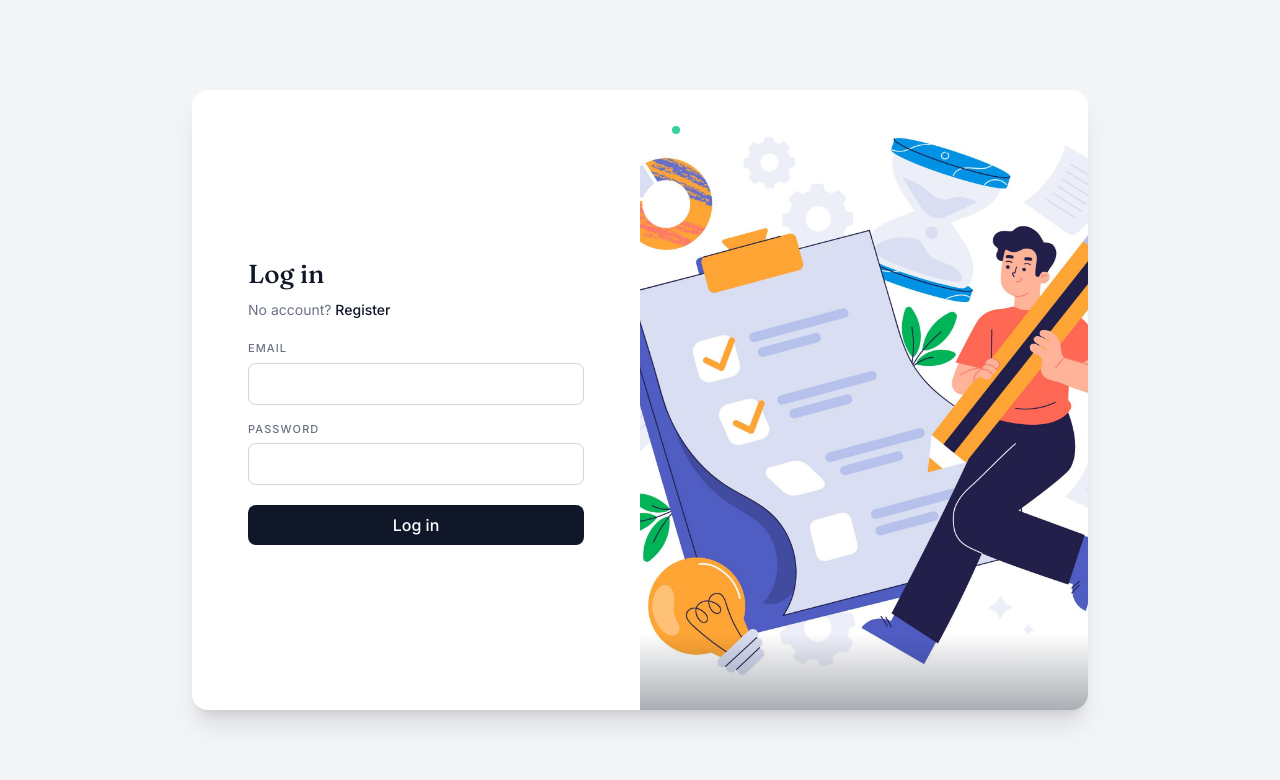
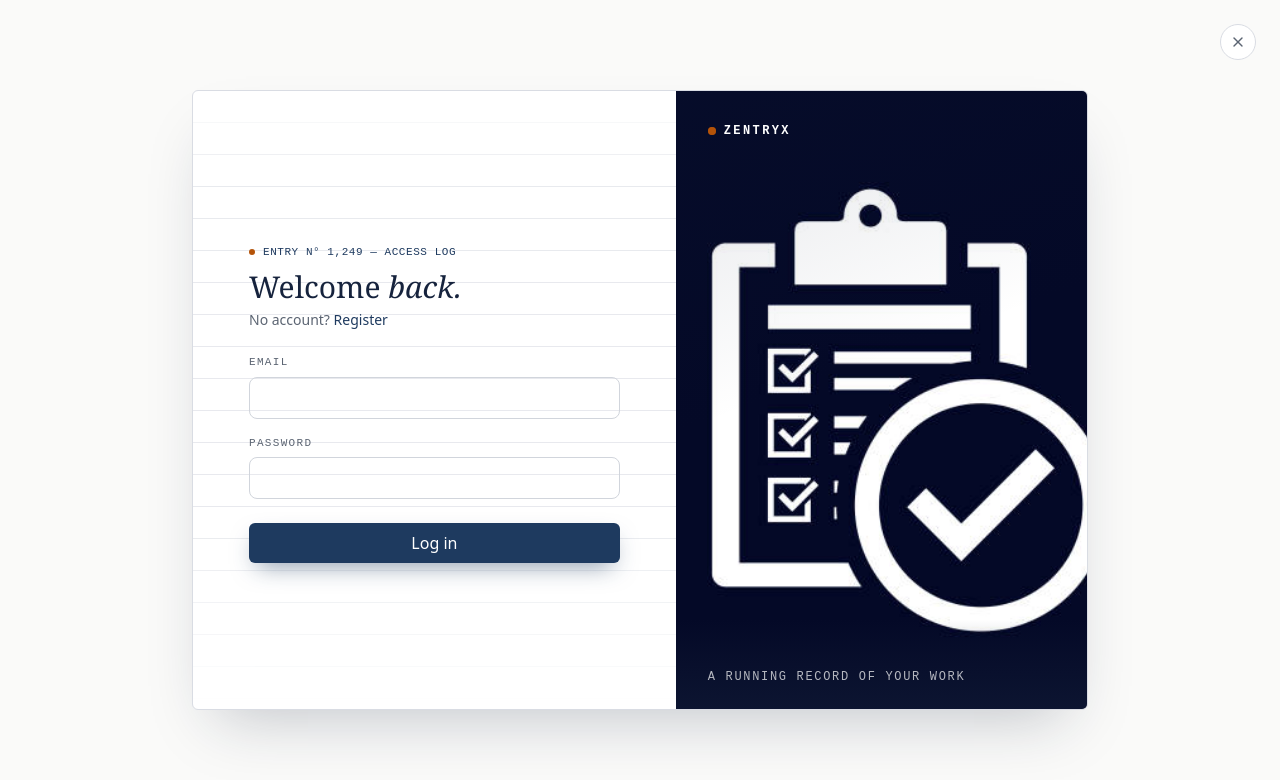
Before and after one commit to DilharaC/task-analytics-management-system, a React (Vite) app in the folder frontend/: page /login in a window 1280 px wide. Shown: the top 780 px of the page. Built offline with nearby package versions, Linux system fonts and the light colour scheme; no server answers.

Commit message:
style: restyle login and register pages to match ledger design system

```diff
--- a/frontend/src/routes/LoginPage.tsx
+++ b/frontend/src/routes/LoginPage.tsx
@@ -1,10 +1,23 @@
 import { useState } from 'react';
 import type { FormEvent } from 'react';
 import { Link, useNavigate } from 'react-router-dom';
+import { X, CheckSquare } from 'lucide-react';
 import { useAuth } from '../context/AuthContext';
 import { Button } from '../components/ui/Button';
 import { Input } from '../components/ui/Input';
 import loginImage from '../assets/login-image.jpg';
+
+// ---------------------------------------------------------------------------
+// Matches the design system established on the landing page:
+// Newsreader (serif, one italic accent per headline) + IBM Plex Sans (body)
+// + IBM Plex Mono (labels, eyebrow, annotations). Same palette — paper,
+// ink, ink-blue, rule, slate, stamp-amber. The entry-number eyebrow and the
+// live dot on the image panel are the same ledger vocabulary as the hero.
+// ---------------------------------------------------------------------------
+
+const FONT_SERIF = "'Newsreader', Georgia, serif";
+const FONT_SANS = "'IBM Plex Sans', system-ui, sans-serif";
+const FONT_MONO = "'IBM Plex Mono', ui-monospace, monospace";
 
 export function LoginPage() {
   const { login } = useAuth();
@@ -29,73 +42,132 @@ export function LoginPage() {
   }
 
   return (
-    <div className="flex items-center justify-center min-h-screen bg-gray-100 p-4" style={{ fontFamily: "'Inter', sans-serif" }}>
-      <div className="flex w-full max-w-4xl min-h-[620px] bg-white rounded-2xl shadow-xl overflow-hidden">
+    <div
+      className="relative flex min-h-screen items-center justify-center bg-[#FAFAF9] p-4"
+      style={{ fontFamily: FONT_SANS }}
+    >
+      <Link
+        to="/"
+        aria-label="Close and return to home"
+        className="absolute right-6 top-6 z-20 flex h-9 w-9 items-center justify-center rounded-full border border-[#D9DCE3] bg-white text-[#5B6472] transition-colors hover:bg-[#F1F0EC] hover:text-[#16233D] focus:outline-none focus-visible:ring-2 focus-visible:ring-[#1E3A5F]/40"
+      >
+        <X size={16} />
+      </Link>
+
+      <div className="flex min-h-[620px] w-full max-w-4xl overflow-hidden rounded-md border border-[#D9DCE3] bg-white shadow-[0_30px_60px_-24px_rgba(22,35,61,0.25)]">
         {/* Left: form */}
-        <div className="flex flex-1 items-center justify-center p-8 md:p-14 order-2 md:order-1">
-          <form onSubmit={handleSubmit} className="w-full max-w-sm flex flex-col gap-5">
+        <div className="relative order-2 flex flex-1 items-center justify-center p-8 md:order-1 md:p-14">
+          {/* faint ruled-paper texture, same device as the landing hero */}
+          <div
+            className="pointer-events-none absolute inset-0"
+            style={{
+              backgroundImage:
+                'repeating-linear-gradient(to bottom, transparent 0, transparent 31px, #D9DCE3 31px, #D9DCE3 32px)',
+              maskImage: 'linear-gradient(to bottom, transparent 0%, black 15%, black 70%, transparent 100%)',
+              WebkitMaskImage:
+                'linear-gradient(to bottom, transparent 0%, black 15%, black 70%, transparent 100%)',
+              opacity: 0.6,
+            }}
+          />
+
+          <form onSubmit={handleSubmit} className="relative flex w-full max-w-sm flex-col gap-6">
             <div>
-              <h1 className="text-[26px] text-gray-900" style={{ fontFamily: "'Fraunces', serif", fontWeight: 500 }}>
-                Log in
+              <span
+                className="mb-3 inline-flex items-center gap-2 text-[11px] font-medium tracking-wider text-[#1E3A5F]"
+                style={{ fontFamily: FONT_MONO }}
+              >
+                <span className="h-1.5 w-1.5 rounded-full bg-[#B45309]" />
+                ENTRY N&deg; 1,249 — ACCESS LOG
+              </span>
+              <h1
+                className="text-[30px] leading-none text-[#16233D]"
+                style={{ fontFamily: FONT_SERIF, fontWeight: 500 }}
+              >
+                Welcome <span className="italic">back.</span>
               </h1>
-              <p className="text-sm text-gray-500 mt-1.5">
+              <p className="mt-2 text-sm text-[#5B6472]">
                 No account?{' '}
-                <Link to="/register" className="font-medium" style={{ color: '#0F1729' }}>
+                <Link to="/register" className="font-medium text-[#1E3A5F] hover:underline">
                   Register
                 </Link>
               </p>
             </div>
 
             {error && (
-              <p className="text-sm text-red-700 bg-red-50 border border-red-100 px-3 py-2 rounded">
+              <p className="rounded-md border border-red-100 bg-red-50 px-3 py-2 text-sm text-red-700">
                 {error}
               </p>
             )}
 
             <div className="flex flex-col gap-4">
               <div>
-                <label className="block text-[11px] font-medium tracking-[0.1em] uppercase text-gray-500 mb-1.5">
+                <label
+                  className="mb-1.5 block text-[11px] font-medium uppercase tracking-[0.12em] text-[#5B6472]"
+                  style={{ fontFamily: FONT_MONO }}
+                >
                   Email
                 </label>
                 <Input type="email" value={email} onChange={(e) => setEmail(e.target.value)} required />
               </div>
               <div>
-                <label className="block text-[11px] font-medium tracking-[0.1em] uppercase text-gray-500 mb-1.5">
+                <label
+                  className="mb-1.5 block text-[11px] font-medium uppercase tracking-[0.12em] text-[#5B6472]"
+                  style={{ fontFamily: FONT_MONO }}
+                >
                   Password
                 </label>
-                <Input type="password" value={password} onChange={(e) => setPassword(e.target.value)} required />
+                <Input
+                  type="password"
+                  value={password}
+                  onChange={(e) => setPassword(e.target.value)}
+                  required
+                />
               </div>
             </div>
 
             <Button
               type="submit"
               disabled={loading}
-              style={{ backgroundColor: '#0F1729' }}
-              className="text-white hover:opacity-90"
+              style={{ backgroundColor: '#1E3A5F' }}
+              className="rounded-md !bg-[#1E3A5F] text-white shadow-[0_10px_24px_-8px_rgba(30,58,95,0.55)] transition-all hover:-translate-y-0.5 hover:!bg-[#16283F] hover:shadow-[0_14px_28px_-8px_rgba(30,58,95,0.6)]"
             >
-              {loading ? 'Logging in...' : 'Log in'}
+              {loading ? 'Logging in…' : 'Log in'}
             </Button>
           </form>
         </div>
 
-        {/* Right: image panel — clean, minimal overlay */}
-        <div className="hidden md:block md:w-[50%] relative overflow-hidden order-1 md:order-2">
-          <img
-            src={loginImage}
-            alt=""
-            className="absolute inset-0 w-full h-full object-cover"
+        {/* Right: image panel */}
+        <div className="relative order-1 hidden overflow-hidden md:block md:w-[46%] md:order-2">
+          <img src={loginImage} alt="" className="absolute inset-0 h-full w-full object-cover" />
+          <div
+            className="absolute inset-x-0 bottom-0 h-28"
+            style={{ background: 'linear-gradient(180deg, rgba(22,35,61,0) 20%, rgba(22,35,61,0.45) 100%)' }}
           />
-          {/* faint bottom scrim only, just enough to seat the wordmark */}
           <div
-            className="absolute inset-x-0 bottom-0 h-24"
-            style={{ background: 'linear-gradient(180deg, rgba(15,23,41,0) 20%, rgba(15,23,41,0.35) 100%)' }}
+            className="pointer-events-none absolute inset-0"
+            style={{ background: 'linear-gradient(160deg, rgba(22,35,61,0.12) 0%, rgba(22,35,61,0) 45%)' }}
           />
 
-          <div className="absolute top-8 left-8 flex items-center gap-2">
-            <span className="w-2 h-2 rounded-full" style={{ backgroundColor: '#34D399' }} />
-            <span className="text-xs font-medium tracking-[0.2em] uppercase text-white">
-              Flowline
+          <div className="absolute left-8 top-8 flex items-center gap-2">
+            <span className="relative flex h-2 w-2">
+              <span className="absolute inline-flex h-full w-full animate-ping rounded-full bg-[#B45309]/60 motion-reduce:animate-none" />
+              <span className="relative inline-flex h-2 w-2 rounded-full bg-[#B45309]" />
             </span>
+            <span
+              className="text-xs font-semibold uppercase tracking-[0.2em] text-white"
+              style={{ fontFamily: FONT_MONO }}
+            >
+              Zentryx
+            </span>
+          </div>
+
+          <div className="absolute bottom-6 left-8 right-8">
+            <p
+              className="text-xs uppercase tracking-[0.14em] text-white/70"
+              style={{ fontFamily: FONT_MONO }}
+            >
+              A running record of your work
+            </p>
           </div>
         </div>
       </div>
--- a/frontend/src/routes/RegisterPage.tsx
+++ b/frontend/src/routes/RegisterPage.tsx
@@ -1,9 +1,21 @@
 import { useState } from 'react';
 import type { FormEvent } from 'react';
 import { Link, useNavigate } from 'react-router-dom';
+import { X, CheckSquare } from 'lucide-react';
 import { useAuth } from '../context/AuthContext';
 import { Button } from '../components/ui/Button';
 import { Input } from '../components/ui/Input';
+import loginImage from '../assets/login-image.jpg';
+
+// ---------------------------------------------------------------------------
+// Mirrors LoginPage.tsx — same design system, image panel flipped to the
+// left so the pair feels like two entries in the same ledger, not two
+// unrelated screens. "Start your ledger" callback matches the landing CTA.
+// ---------------------------------------------------------------------------
+
+const FONT_SERIF = "'Newsreader', Georgia, serif";
+const FONT_SANS = "'IBM Plex Sans', system-ui, sans-serif";
+const FONT_MONO = "'IBM Plex Mono', ui-monospace, monospace";
 
 export function RegisterPage() {
   const { register } = useAuth();
@@ -29,30 +41,144 @@ export function RegisterPage() {
   }
 
   return (
-    <div className="flex items-center justify-center min-h-screen bg-gray-50">
-      <form onSubmit={handleSubmit} className="bg-white p-8 rounded-xl shadow-sm w-full max-w-sm flex flex-col gap-4">
-        <h1 className="text-2xl font-bold text-gray-900">Create account</h1>
-        {error && <p className="text-sm text-red-600 bg-red-50 p-2 rounded">{error}</p>}
-        <Input label="Name" value={name} onChange={(e) => setName(e.target.value)} />
-        <Input label="Email" type="email" value={email} onChange={(e) => setEmail(e.target.value)} required />
+    <div
+      className="relative flex min-h-screen items-center justify-center bg-[#FAFAF9] p-4"
+      style={{ fontFamily: FONT_SANS }}
+    >
+      <Link
+        to="/"
+        aria-label="Close and return to home"
+        className="absolute right-6 top-6 z-20 flex h-9 w-9 items-center justify-center rounded-full border border-[#D9DCE3] bg-white text-[#5B6472] transition-colors hover:bg-[#F1F0EC] hover:text-[#16233D] focus:outline-none focus-visible:ring-2 focus-visible:ring-[#1E3A5F]/40"
+      >
+        <X size={16} />
+      </Link>
+
+      <div className="flex min-h-[660px] w-full max-w-4xl overflow-hidden rounded-md border border-[#D9DCE3] bg-white shadow-[0_30px_60px_-24px_rgba(22,35,61,0.25)]">
+        {/* Left: image panel */}
+        <div className="relative hidden overflow-hidden md:block md:w-[46%]">
+          <img src={loginImage} alt="" className="absolute inset-0 h-full w-full object-cover" />
+          <div
+            className="absolute inset-x-0 bottom-0 h-28"
+            style={{ background: 'linear-gradient(180deg, rgba(22,35,61,0) 20%, rgba(22,35,61,0.45) 100%)' }}
+          />
+          <div
+            className="pointer-events-none absolute inset-0"
+            style={{ background: 'linear-gradient(200deg, rgba(22,35,61,0.12) 0%, rgba(22,35,61,0) 45%)' }}
+          />
+
+          <div className="absolute left-8 top-8 flex items-center gap-2">
+            <span className="relative flex h-2 w-2">
+              <span className="absolute inline-flex h-full w-full animate-ping rounded-full bg-[#B45309]/60 motion-reduce:animate-none" />
+              <span className="relative inline-flex h-2 w-2 rounded-full bg-[#B45309]" />
+            </span>
+            <span
+              className="text-xs font-semibold uppercase tracking-[0.2em] text-white"
+              style={{ fontFamily: FONT_MONO }}
+            >
+              Zentryx
+            </span>
+          </div>
+
+          <div className="absolute bottom-6 left-8 right-8">
+            <p
+              className="text-xs uppercase tracking-[0.14em] text-white/70"
+              style={{ fontFamily: FONT_MONO }}
+            >
+              No credit card · No setup
+            </p>
+          </div>
+        </div>
+
+        {/* Right: form */}
+        <div className="relative flex flex-1 items-center justify-center p-8 md:p-14">
+          <div
+            className="pointer-events-none absolute inset-0"
+            style={{
+              backgroundImage:
+                'repeating-linear-gradient(to bottom, transparent 0, transparent 31px, #D9DCE3 31px, #D9DCE3 32px)',
+              maskImage: 'linear-gradient(to bottom, transparent 0%, black 15%, black 70%, transparent 100%)',
+              WebkitMaskImage:
+                'linear-gradient(to bottom, transparent 0%, black 15%, black 70%, transparent 100%)',
+              opacity: 0.6,
+            }}
+          />
+
+          <form onSubmit={handleSubmit} className="relative flex w-full max-w-sm flex-col gap-6">
+            <div>
+              <span
+                className="mb-3 inline-flex items-center gap-2 text-[11px] font-medium tracking-wider text-[#1E3A5F]"
+                style={{ fontFamily: FONT_MONO }}
+              >
+                <span className="h-1.5 w-1.5 rounded-full bg-[#B45309]" />
+                ENTRY N&deg; 1,250 — NEW RECORD
+              </span>
+              <h1
+                className="text-[30px] leading-none text-[#16233D]"
+                style={{ fontFamily: FONT_SERIF, fontWeight: 500 }}
+              >
+                Start your <span className="italic">ledger.</span>
+              </h1>
+              <p className="mt-2 text-sm text-[#5B6472]">
+                Already have an account?{' '}
+                <Link to="/login" className="font-medium text-[#1E3A5F] hover:underline">
+                  Log in
+                </Link>
+              </p>
+            </div>
+
+            {error && (
+              <p className="rounded-md border border-red-100 bg-red-50 px-3 py-2 text-sm text-red-700">
+                {error}
+              </p>
+            )}
+
+            <div className="flex flex-col gap-4">
+              <div>
+                <label
+                  className="mb-1.5 block text-[11px] font-medium uppercase tracking-[0.12em] text-[#5B6472]"
+                  style={{ fontFamily: FONT_MONO }}
+                >
+                  Name
+                </label>
+                <Input value={name} onChange={(e) => setName(e.target.value)} />
+              </div>
+              <div>
+                <label
+                  className="mb-1.5 block text-[11px] font-medium uppercase tracking-[0.12em] text-[#5B6472]"
+                  style={{ fontFamily: FONT_MONO }}
+                >
+                  Email
+                </label>
+                <Input type="email" value={email} onChange={(e) => setEmail(e.target.value)} required />
+              </div>
+              <div>
+                <label
+                  className="mb-1.5 block text-[11px] font-medium uppercase tracking-[0.12em] text-[#5B6472]"
+                  style={{ fontFamily: FONT_MONO }}
+                >
+                  Password
+                </label>
                 <Input
-          label="Password"
                   type="password"
                   value={password}
                   onChange={(e) => setPassword(e.target.value)}
                   required
                   minLength={8}
                 />
-        <Button type="submit" disabled={loading}>
-          {loading ? 'Creating account...' : 'Register'}
+              </div>
+            </div>
+
+            <Button
+              type="submit"
+              disabled={loading}
+              style={{ backgroundColor: '#1E3A5F' }}
+              className="rounded-md !bg-[#1E3A5F] text-white shadow-[0_10px_24px_-8px_rgba(30,58,95,0.55)] transition-all hover:-translate-y-0.5 hover:!bg-[#16283F] hover:shadow-[0_14px_28px_-8px_rgba(30,58,95,0.6)]"
+            >
+              {loading ? 'Creating account…' : 'Register'}
             </Button>
-        <p className="text-sm text-gray-600 text-center">
-          Already have an account?{' '}
-          <Link to="/login" className="text-indigo-600 font-medium">
-            Log in
-          </Link>
-        </p>
           </form>
+        </div>
+      </div>
     </div>
   );
 }
```
Also changed, not shown: frontend/src/assets/login-image.jpg. Lines whose indentation alone changed are shown as unchanged.
